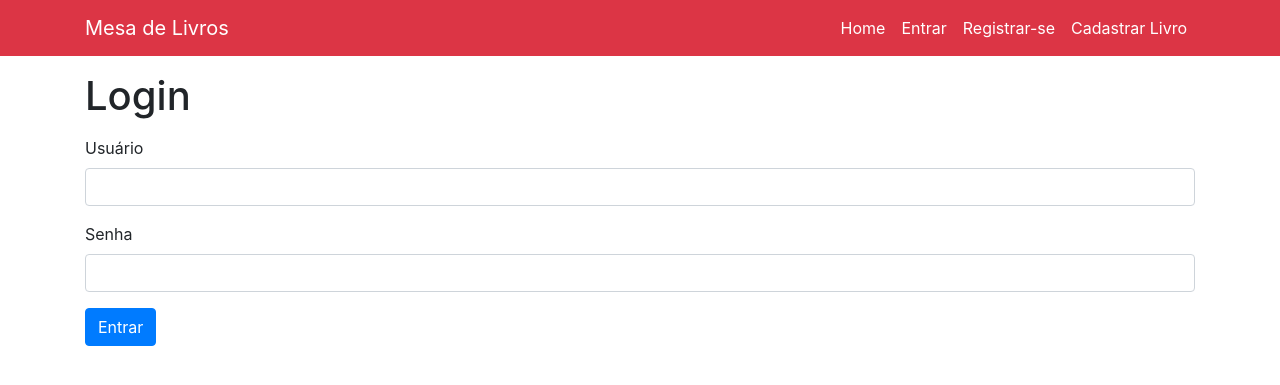
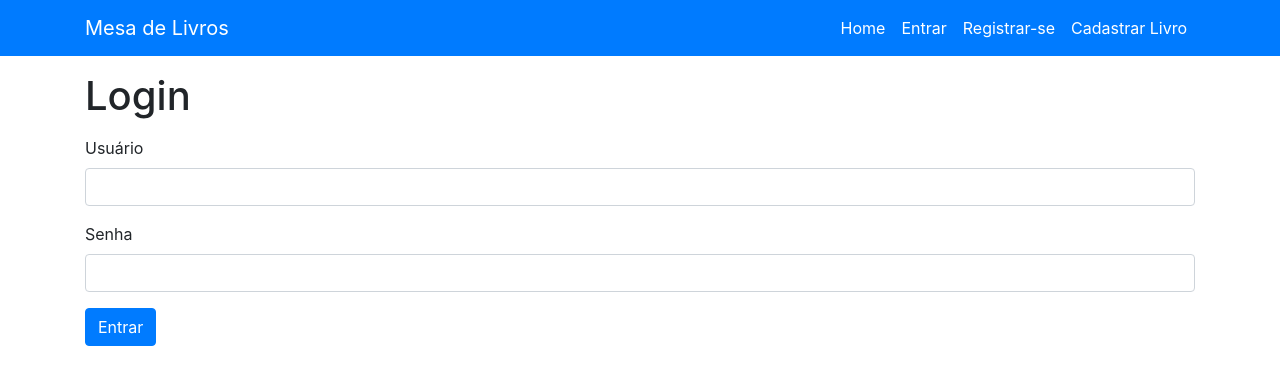
Before and after one commit to uadson/mesadelivros, a Django app: page /accounts/ in a window 1280 px wide. Shown: the top 385 px of the page. Run offline with Django 3.2, Linux system fonts and the light colour scheme; some libraries are stand-ins or nearby versions.

Commit message:
altered color nav

```diff
--- a/templates/partials/_nav.html
+++ b/templates/partials/_nav.html
@@ -1,7 +1,7 @@
 {% load static %}
 
 
-<nav class="navbar navbar-expand-lg navbar-dark bg-danger static-top">
+<nav class="navbar navbar-expand-lg navbar-dark bg-primary static-top">
 <div class="container">
   <a class="navbar-brand" href="{% url 'website:index' %}">Mesa de Livros</a>
   <button class="navbar-toggler" type="button" data-toggle="collapse" data-target="#navbarResponsive" aria-controls="navbarResponsive" aria-expanded="false" aria-label="Toggle navigation">
```
